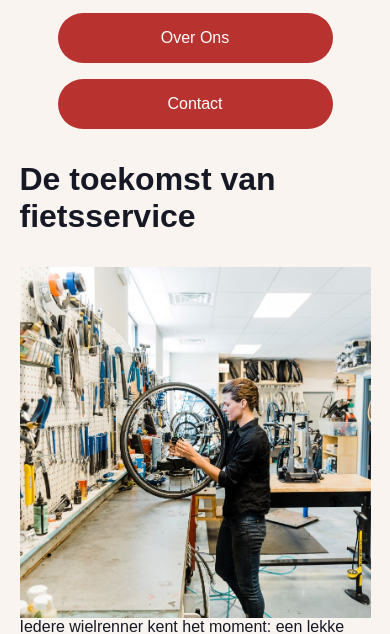
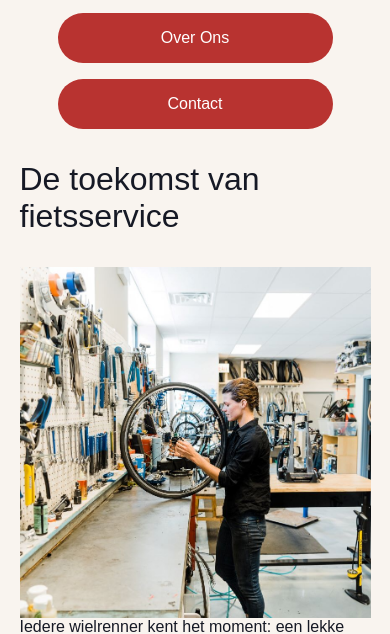
Before and after one commit to Salaheddinetah/Mijn-Service-Koers, a plain HTML site: page index.html in a window 390 px wide. Shown: the part 219-853 px from the top of the page. Drawn offline with Linux system fonts and the light colour scheme; a web font is replaced by a local one.

Commit message:
updated css

```diff
--- a/stylesheet.css
+++ b/stylesheet.css
@@ -11,7 +11,7 @@ fix index - done
     margin: 0;
     padding: 0;
     font-family: 'Special Gothic Expanded One', sans-serif;
-    font-weight: 800;
+    font-weight: 300;
 }
 
 body {
@@ -304,6 +304,7 @@ footer a, footer p {
     main {
         margin-inline: 5%;
         padding-bottom: 2rem;
+        clear: both;
     }
 
     .navbar {
```
